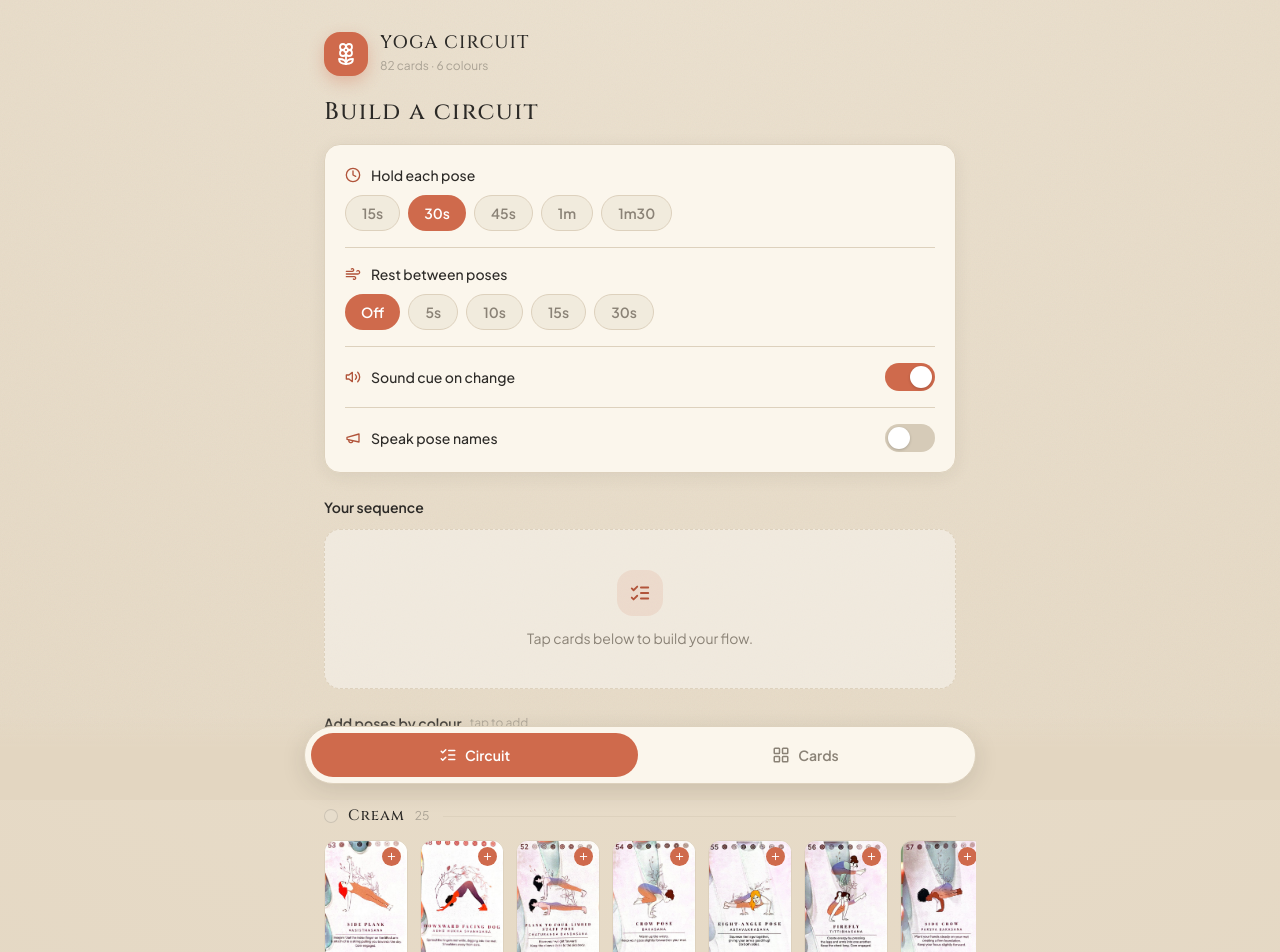
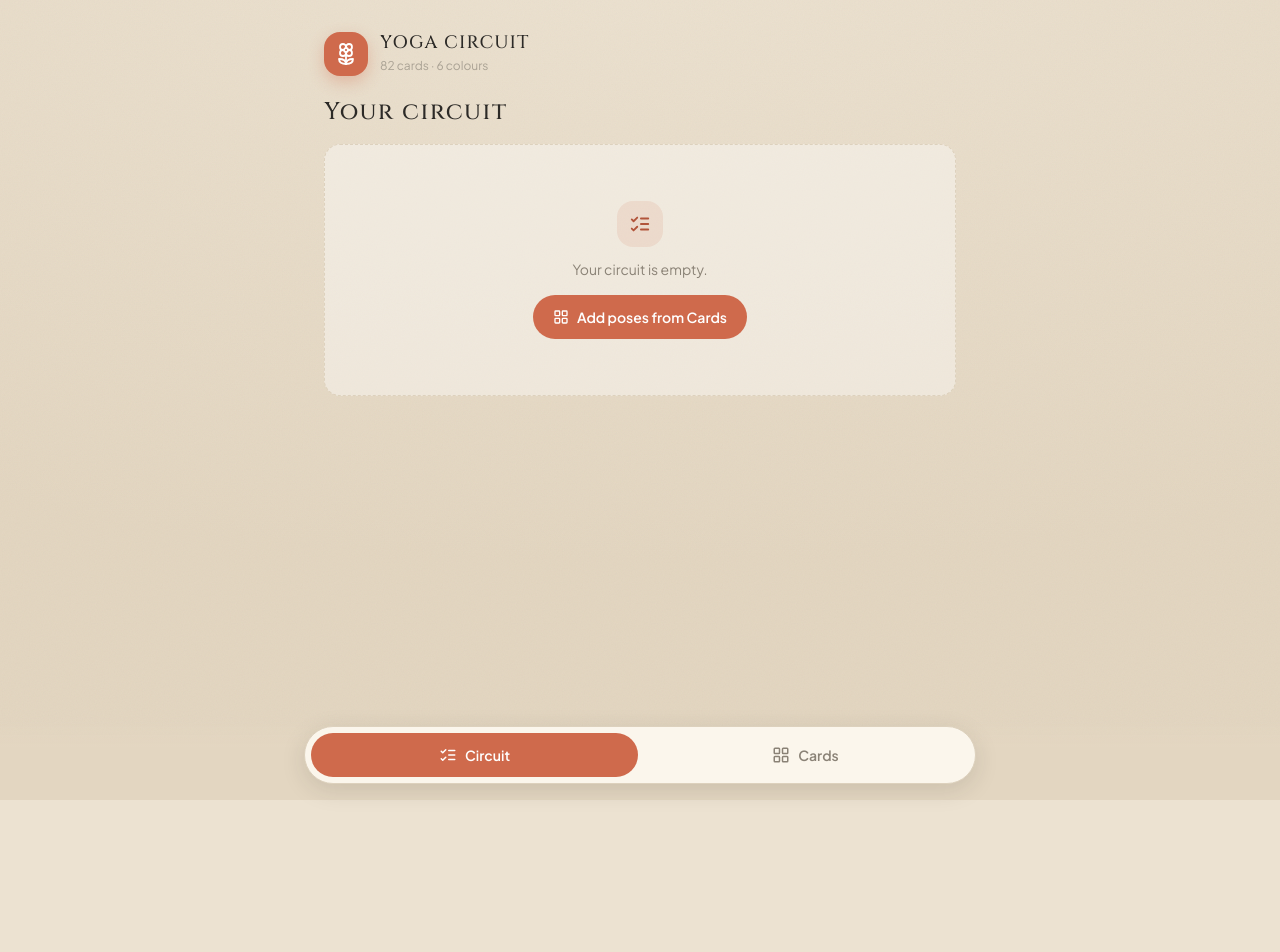
Before and after one commit to amircmahtani-design/yoga-circuit, a React (Vite) app: page / in a window 1280 px wide. Shown: the top 952 px of the page. After the commit the page ends 800 px from the top, so only its background shows below. Built offline with nearby package versions, Linux system fonts and the light colour scheme.

Commit message:
Add files via upload

```diff
--- a/src/App.jsx
+++ b/src/App.jsx
@@ -2,7 +2,7 @@ import React, { useState, useEffect, useRef, useCallback } from "react";
 import {
   Plus, Trash2, Play, Pause, ChevronLeft, ChevronRight, X, RotateCcw,
   ArrowUp, ArrowDown, Volume2, VolumeX, Upload, Pencil, Check, RotateCw,
-  Flower2, LayoutGrid, ListChecks, Clock, Wind, Flame, Minus, Megaphone
+  Flower2, LayoutGrid, ListChecks, Clock, Wind, Flame, Minus, Megaphone, Settings2
 } from "lucide-react";
 import { GROUPS, DECK } from "./deck.js";
 
@@ -83,6 +83,10 @@ export default function App() {
   const [playing, setPlaying] = useState(false);
   const [queue, setQueue] = useState([]);
   const [filter, setFilter] = useState(null);
+  const [addFor, setAddFor] = useState(null);
+  const [addDur, setAddDur] = useState(30);
+  const [toast, setToast] = useState(null);
+  const [showSettings, setShowSettings] = useState(false);
   const fileRef = useRef(null);
 
   useEffect(() => {
@@ -122,6 +126,7 @@ export default function App() {
     } catch {}
   }
   useEffect(() => { if (!loading) store.set("yoga:circuit", circuit); }, [circuit, loading]);
+  useEffect(() => { if (!toast) return; const t = setTimeout(() => setToast(null), 1600); return () => clearTimeout(t); }, [toast]);
 
   function addFiles(files) { const arr = Array.from(files).filter((f) => f.type.startsWith("image/")).slice(0, 90); if (arr.length) setQueue(arr); }
   function commitCards(cards) {
@@ -133,7 +138,8 @@ export default function App() {
   function rotateCard(id) { const next = library.map((c) => (c.id === id ? { ...c, rot: ((c.rot || 0) + 90) % 360 } : c)); setLibrary(next); const card = next.find((c) => c.id === id); if (card) store.set("yoga:card:" + id, card); }
   function saveName(id) { const next = library.map((c) => (c.id === id ? { ...c, name: editName.trim() || c.name } : c)); setLibrary(next); const card = next.find((c) => c.id === id); if (card) store.set("yoga:card:" + id, card); setEditId(null); }
 
-  const addToCircuit = (cardId) => setCircuit((c) => [...c, { iid: uid(), cardId, duration: null }]);
+  const addToCircuit = (cardId, duration = null) => setCircuit((c) => [...c, { iid: uid(), cardId, duration }]);
+  function openAdd(id) { setAddDur(holdDefault || 30); setAddFor(id); }
   const removeFromCircuit = (iid) => setCircuit((c) => c.filter((x) => x.iid !== iid));
   const move = (iid, dir) => setCircuit((c) => { const i = c.findIndex((x) => x.iid === iid); const j = i + dir; if (i < 0 || j < 0 || j >= c.length) return c; const n = [...c]; [n[i], n[j]] = [n[j], n[i]]; return n; });
   const setItemDur = (iid, val) => setCircuit((c) => c.map((x) => (x.iid === iid ? { ...x, duration: val } : x)));
@@ -189,36 +195,16 @@ export default function App() {
             <section className="fadeUp">
               <div className="flex items-end justify-between mb-3">
                 <h2 className="cz text-2xl" style={titleStyle}>Your deck</h2>
+                <div className="flex items-center gap-2">
+                  <button onClick={() => setShowSettings((v) => !v)} aria-label="Practice settings" className="press h-10 w-10 rounded-full flex items-center justify-center" style={{ background: showSettings ? C.coral : "#f1ebdd", color: showSettings ? "#fff" : C.sub, border: `1px solid ${C.line}` }}><Settings2 size={17} /></button>
                   <button onClick={() => fileRef.current?.click()} className="press h-10 px-4 rounded-full flex items-center gap-1.5 text-sm font-semibold" style={{ background: C.coral, color: "#fff", boxShadow: "0 6px 16px rgba(207,106,76,.3)" }}>
                     <Plus size={17} /> Add
                   </button>
                 </div>
+              </div>
 
-              <FilterChips groups={presentGroups} value={filter} onChange={setFilter} cardsIn={cardsIn} />
-
-              {groupsToShow.map((g) => (
-                <section key={g.key} className="mb-6">
-                  <GroupHeader g={g} count={cardsIn(g.key).length} />
-                  <div className="grid grid-cols-2 sm:grid-cols-3 gap-3.5">
-                    {cardsIn(g.key).map((c, i) => (
-                      <CardTile key={c.id} c={c} i={i} editId={editId} editName={editName} setEditId={setEditId} setEditName={setEditName} saveName={saveName} deleteCard={deleteCard} rotateCard={rotateCard} />
-                    ))}
-                  </div>
-                </section>
-              ))}
-            </section>
-          )}
-
-          {/* ---------------- BUILD ---------------- */}
-          {tab === "build" && (
-            <section className="fadeUp">
-              <h2 className="cz text-2xl mb-4" style={titleStyle}>Build a circuit</h2>
-
-              <div className="rounded-2xl p-5 mb-6" style={{ background: C.card, border: `1px solid ${C.line}`, boxShadow: "0 4px 18px rgba(40,38,30,.07)" }}>
-                <Row icon={<Clock size={16} />} label="Hold each pose">
-                  <Chips value={holdDefault} onChange={setHoldDefault} options={[[15, "15s"], [30, "30s"], [45, "45s"], [60, "1m"], [90, "1m30"]]} />
-                </Row>
-                <div className="h-px my-4" style={{ background: C.line }} />
+              {showSettings && (
+                <div className="rounded-2xl p-5 mb-5 fadeUp" style={{ background: C.card, border: `1px solid ${C.line}`, boxShadow: "0 4px 18px rgba(40,38,30,.07)" }}>
                   <Row icon={<Wind size={16} />} label="Rest between poses">
                     <Chips value={restDur} onChange={setRestDur} options={[[0, "Off"], [5, "5s"], [10, "10s"], [15, "15s"], [30, "30s"]]} />
                   </Row>
@@ -253,19 +239,39 @@ export default function App() {
                     </div>
                   )}
                 </div>
+              )}
 
-              <div className="flex items-center justify-between mb-3">
-                <h3 className="text-sm font-semibold" style={{ color: C.ink }}>Your sequence</h3>
+              <FilterChips groups={presentGroups} value={filter} onChange={setFilter} cardsIn={cardsIn} />
+
+              {groupsToShow.map((g) => (
+                <section key={g.key} className="mb-6">
+                  <GroupHeader g={g} count={cardsIn(g.key).length} />
+                  <div className="grid grid-cols-2 sm:grid-cols-3 gap-3.5">
+                    {cardsIn(g.key).map((c, i) => (
+                      <CardTile key={c.id} c={c} i={i} editId={editId} editName={editName} setEditId={setEditId} setEditName={setEditName} saveName={saveName} deleteCard={deleteCard} rotateCard={rotateCard} openAdd={openAdd} />
+                    ))}
+                  </div>
+                </section>
+              ))}
+            </section>
+          )}
+
+          {/* ---------------- BUILD ---------------- */}
+          {tab === "build" && (
+            <section className="fadeUp">
+              <div className="flex items-end justify-between mb-4">
+                <h2 className="cz text-2xl" style={titleStyle}>Your circuit</h2>
                 {circuit.length > 0 && <button onClick={() => setCircuit([])} className="text-xs press" style={{ color: C.sub }}>Clear all</button>}
               </div>
 
               {circuit.length === 0 ? (
-                <div className="rounded-2xl py-10 px-6 text-center mb-6" style={{ border: `1.5px dashed ${C.line}`, background: "rgba(255,255,255,.4)" }}>
+                <div className="rounded-2xl py-14 px-6 text-center" style={{ border: `1.5px dashed ${C.line}`, background: "rgba(255,255,255,.4)" }}>
                   <div className="rounded-2xl inline-flex p-3 mb-3" style={{ background: "rgba(207,106,76,.12)", color: C.coralDeep }}><ListChecks size={22} /></div>
-                  <p className="text-sm" style={{ color: C.sub }}>Tap cards below to build your flow.</p>
+                  <p className="text-sm mb-4" style={{ color: C.sub }}>Your circuit is empty.</p>
+                  <button onClick={() => setTab("cards")} className="press h-11 px-5 rounded-full inline-flex items-center gap-2 text-sm font-semibold" style={{ background: C.coral, color: "#fff" }}><LayoutGrid size={16} /> Add poses from Cards</button>
                 </div>
               ) : (
-                <div className="space-y-2.5 overflow-y-auto mb-6 pr-0.5" style={{ maxHeight: "46vh" }}>
+                <div className="space-y-2.5">
                   {circuit.map((it, i) => {
                     const card = cardOf(it.cardId); if (!card) return null;
                     const gm = groupMeta(card.group);
@@ -288,33 +294,6 @@ export default function App() {
                       </div>
                     );
                   })}
-                </div>
-              )}
-              <div className="flex items-center gap-2 mb-3">
-                <h3 className="text-sm font-semibold" style={{ color: C.ink }}>Add poses by colour</h3>
-                <span className="text-xs" style={{ color: C.faint }}>tap to add</span>
-              </div>
-              {library.length === 0 ? (
-                <Empty onAdd={() => setTab("cards")} />
-              ) : (
-                <div className="mb-6">
-                  <FilterChips groups={presentGroups} value={filter} onChange={setFilter} cardsIn={cardsIn} />
-                  {groupsToShow.map((g) => (
-                    <div key={g.key} className="mb-4">
-                      <GroupHeader g={g} count={cardsIn(g.key).length} small />
-                      <div className="flex gap-3 overflow-x-auto pb-2 -mx-5 px-5 no-sb">
-                        {cardsIn(g.key).map((c) => (
-                          <button key={c.id} onClick={() => addToCircuit(c.id)} className="press flex-shrink-0 rounded-xl overflow-hidden relative" style={{ width: 84, background: C.card, border: `1px solid ${C.line}` }}>
-                            <div style={{ aspectRatio: "62/95", background: "#efe9dd", position: "relative" }}>
-                              <img src={c.src} alt={c.name} className="w-full h-full object-cover" style={{ transform: c.rot ? `rotate(${c.rot}deg)` : undefined }} />
-                              <span className="absolute top-1.5 right-1.5 rounded-full p-1" style={{ background: C.coral }}><Plus size={11} color="#fff" /></span>
-                            </div>
-                            <div className="px-1.5 py-1.5"><span className="block cz text-[9.5px] text-center truncate" style={{ letterSpacing: "0.02em", color: C.ink }}>{c.name}</span></div>
-                          </button>
-                        ))}
-                      </div>
-                    </div>
-                  ))}
                 </div>
               )}
 
@@ -343,6 +322,38 @@ export default function App() {
         </nav>
 
         {playing && <Player circuit={circuit} library={library} holdDefault={holdDefault} restDur={restDur} soundOn={soundOn} voiceOn={voiceOn} voiceName={voiceName} onClose={() => setPlaying(false)} />}
+        {addFor && (() => {
+          const card = cardOf(addFor); if (!card) return null;
+          return (
+            <div className="fixed inset-0 z-[70] flex items-end sm:items-center justify-center" style={{ background: "rgba(20,22,15,.55)" }} onClick={() => setAddFor(null)}>
+              <div className="w-full max-w-sm m-3 rounded-3xl p-5 fadeUp" style={{ background: C.card, boxShadow: "0 20px 60px rgba(0,0,0,.4)" }} onClick={(e) => e.stopPropagation()}>
+                <div className="flex items-center gap-3 mb-4">
+                  <img src={card.src} alt="" className="w-12 h-16 object-cover rounded-lg flex-shrink-0" style={{ background: "#efe9dd", transform: card.rot ? `rotate(${card.rot}deg)` : undefined }} />
+                  <div className="min-w-0">
+                    <div className="text-xs" style={{ color: C.faint }}>Hold this pose for</div>
+                    <div className="cz text-lg truncate" style={{ color: C.ink }}>{card.name}</div>
+                  </div>
+                </div>
+                <div className="flex flex-wrap gap-2 mb-4">
+                  {[15, 20, 30, 45, 60, 90].map((v) => (
+                    <button key={v} onClick={() => setAddDur(v)} className="press h-10 px-3.5 rounded-full text-sm font-semibold" style={addDur === v ? { background: C.coral, color: "#fff" } : { background: "#f1ebdd", color: C.sub, border: `1px solid ${C.line}` }}>{v}s</button>
+                  ))}
+                </div>
+                <div className="flex items-center justify-center gap-5 mb-5">
+                  <button onClick={() => setAddDur((d) => Math.max(5, d - 5))} className="press w-11 h-11 rounded-full flex items-center justify-center" style={{ background: "#f1ebdd", color: C.ink }}><Minus size={18} /></button>
+                  <div className="cz text-3xl" style={{ color: C.ink, minWidth: 90, textAlign: "center" }}>{addDur}s</div>
+                  <button onClick={() => setAddDur((d) => Math.min(600, d + 5))} className="press w-11 h-11 rounded-full flex items-center justify-center" style={{ background: "#f1ebdd", color: C.ink }}><Plus size={18} /></button>
+                </div>
+                <div className="flex gap-3">
+                  <button onClick={() => setAddFor(null)} className="press flex-1 h-12 rounded-full font-semibold" style={{ background: "#eadfce", color: C.ink }}>Cancel</button>
+                  <button onClick={() => { addToCircuit(addFor, addDur); setHoldDefault(addDur); setToast(card.name + " added"); setAddFor(null); }} className="press flex-1 h-12 rounded-full font-bold" style={{ background: C.coral, color: "#fff" }}>Add to circuit</button>
+                </div>
+              </div>
+            </div>
+          );
+        })()}
+
+        {toast && (<div className="fixed left-1/2 z-[80] px-4 py-2.5 rounded-full text-sm font-semibold fadeUp" style={{ bottom: 96, transform: "translateX(-50%)", background: C.ink, color: "#fff", boxShadow: "0 8px 24px rgba(0,0,0,.3)" }}>{toast} ✓</div>)}
         {queue.length > 0 && <CropEditor files={queue} onComplete={(cards) => { commitCards(cards); setQueue([]); }} onCancel={() => setQueue([])} />}
       </div>
     </>
@@ -373,18 +384,19 @@ function GroupHeader({ g, count, small }) {
     </div>
   );
 }
-function CardTile({ c, i, editId, editName, setEditId, setEditName, saveName, deleteCard, rotateCard }) {
+function CardTile({ c, i, editId, editName, setEditId, setEditName, saveName, deleteCard, rotateCard, openAdd }) {
   return (
     <div className="rounded-2xl overflow-hidden relative pop" style={{ background: C.card, border: `1px solid ${C.line}`, boxShadow: "0 4px 18px rgba(40,38,30,.07)", animationDelay: `${Math.min(i, 12) * 30}ms` }}>
       <div style={{ aspectRatio: "62/95", background: "#efe9dd", position: "relative", overflow: "hidden" }}>
         <img src={c.src} alt={c.name} loading="lazy" className="w-full h-full object-cover" style={{ transform: c.rot ? `rotate(${c.rot}deg)` : undefined }} />
         <button onClick={() => rotateCard(c.id)} aria-label="Rotate" className="press absolute top-2 left-2 p-2 rounded-full" style={{ background: "rgba(20,22,15,.5)", color: "#fff", backdropFilter: "blur(4px)" }}><RotateCw size={13} /></button>
-        <button onClick={() => deleteCard(c.id)} aria-label="Delete" className="press absolute top-2 right-2 p-2 rounded-full" style={{ background: "rgba(20,22,15,.5)", color: "#fff", backdropFilter: "blur(4px)" }}><Trash2 size={13} /></button>
+        <button onClick={() => openAdd(c.id)} aria-label="Add to circuit" className="press absolute top-2 right-2 p-2.5 rounded-full" style={{ background: C.coral, color: "#fff", boxShadow: "0 2px 10px rgba(207,106,76,.55)" }}><Plus size={16} /></button>
       </div>
       {editId === c.id ? (
         <div className="p-2 flex items-center gap-1.5">
           <input autoFocus value={editName} onChange={(e) => setEditName(e.target.value)} onKeyDown={(e) => e.key === "Enter" && saveName(c.id)} className="w-full text-sm px-2 py-1 rounded-lg outline-none" style={{ border: `1px solid ${C.coral}`, background: "#fff", color: C.ink }} />
-          <button onClick={() => saveName(c.id)} className="press p-1.5 rounded-lg" style={{ background: C.coral, color: "#fff" }}><Check size={14} /></button>
+          <button onClick={() => saveName(c.id)} aria-label="Save name" className="press p-1.5 rounded-lg" style={{ background: C.coral, color: "#fff" }}><Check size={14} /></button>
+          <button onClick={() => deleteCard(c.id)} aria-label="Delete card" className="press p-1.5 rounded-lg" style={{ background: "#eadfce", color: C.coralDeep }}><Trash2 size={14} /></button>
         </div>
       ) : (
         <button onClick={() => { setEditId(c.id); setEditName(c.name); }} className="w-full px-2.5 py-2.5 flex items-center justify-center gap-1.5">
```
Lines whose indentation alone changed are shown as unchanged.
